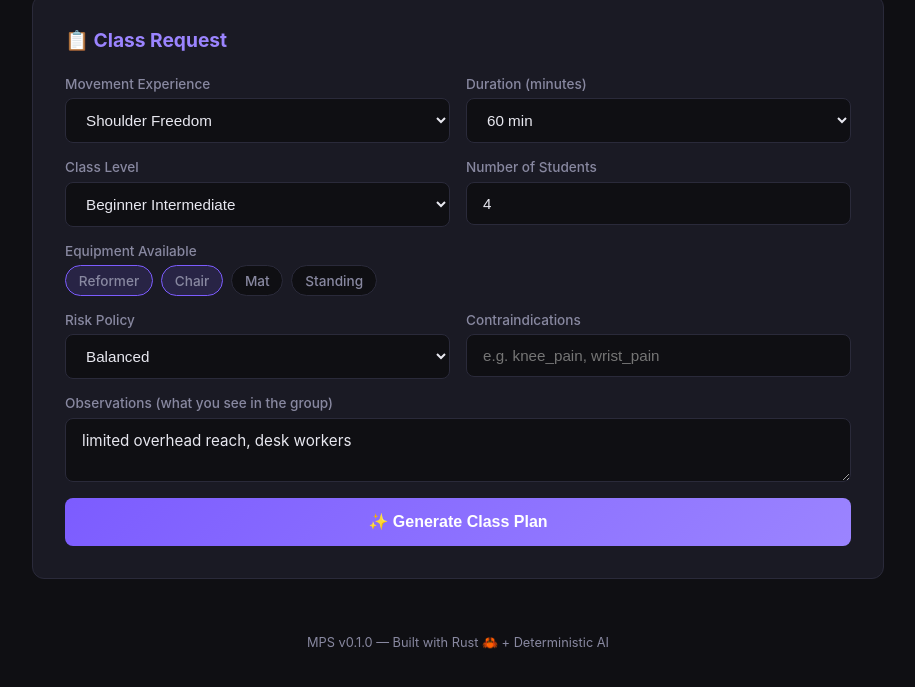
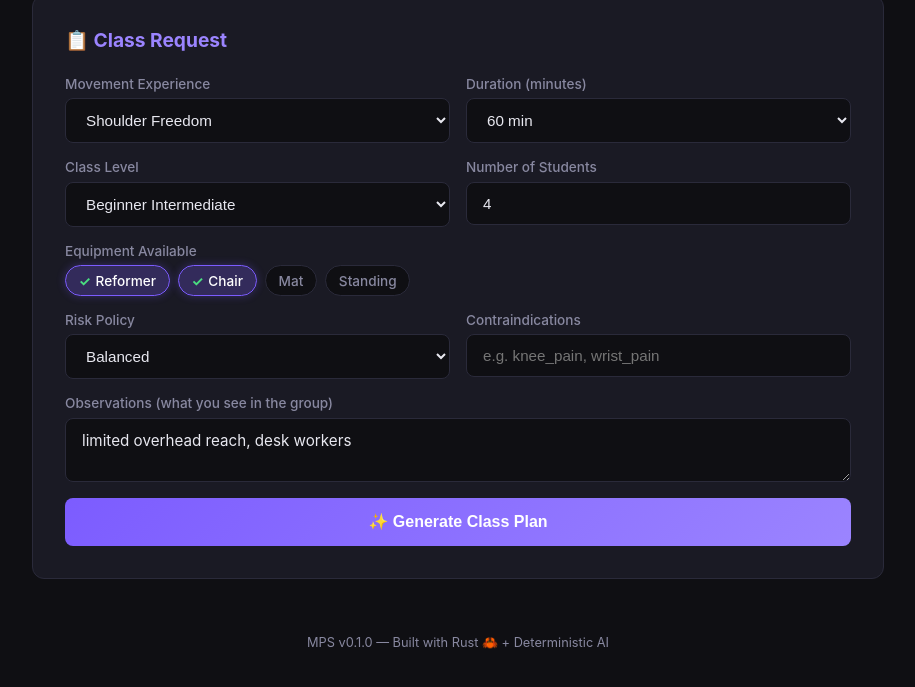
Before and after one commit to ajbk/mps-cli, a plain HTML site: page web/index.html in a window 1280 px wide. Shown: the part 195-882 px from the top of the page, without its empty margins (182-1097 px from the left). Drawn offline with Linux system fonts and the light colour scheme.

Commit message:
fix: improve equipment chip visual feedback

```diff
--- a/web/index.html
+++ b/web/index.html
@@ -80,7 +80,8 @@
             border-radius: 20px; padding: 0.4rem 0.8rem; cursor: pointer;
             font-size: 0.85rem; transition: all 0.2s; user-select: none;
         }
-        .chip.active { border-color: var(--accent); background: rgba(124,92,255,0.15); }
+        .chip.active { border-color: var(--accent); background: rgba(124,92,255,0.25); color: #fff; box-shadow: 0 0 8px rgba(124,92,255,0.3); }
+        .chip.active::before { content: "✓ "; color: var(--success); font-weight: 700; }
         .chip input { display: none; }
         .btn {
             background: linear-gradient(135deg, var(--accent), var(--accent-light));
```
